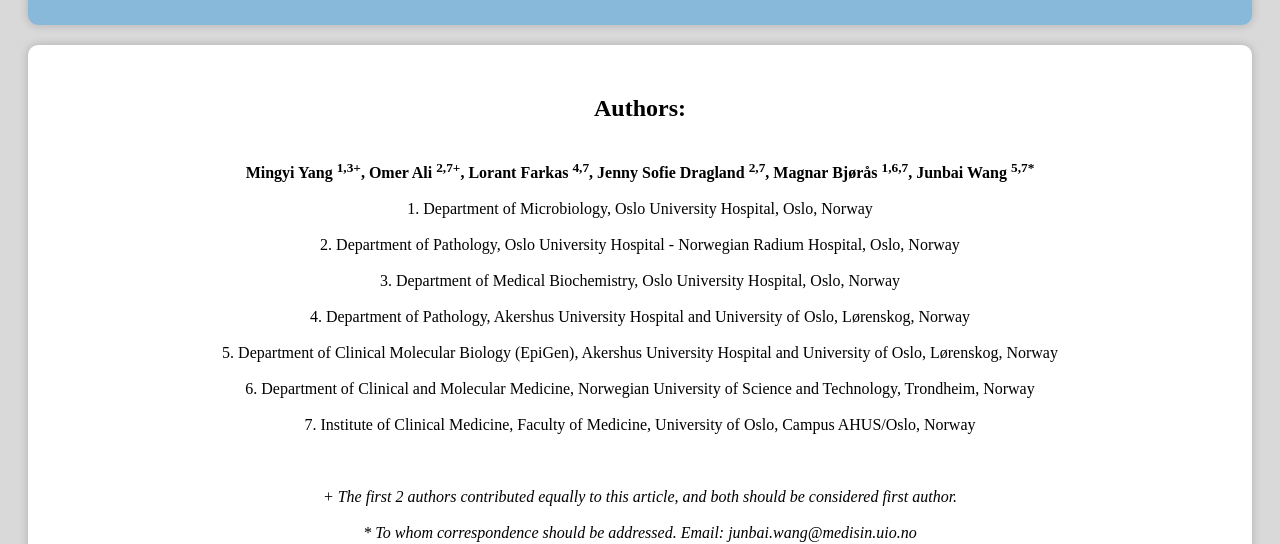
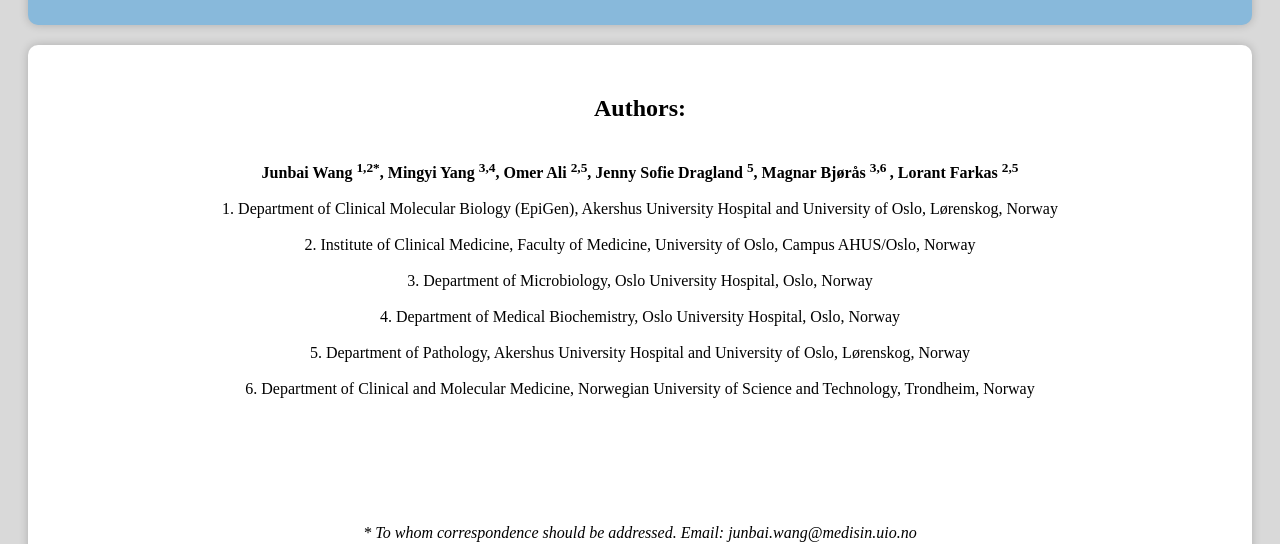
Before and after one commit to dds-analysis/dds, a plain HTML site: page index.html in a window 1280 px wide. Shown: the part 260-804 px from the top of the page. Drawn offline with Linux system fonts and the light colour scheme.

Commit message:
Update index.html

```diff
--- a/index.html
+++ b/index.html
@@ -39,25 +39,25 @@
 </h2>
             <p class="center-align">
                 <br>
-               <strong> Mingyi Yang <sup>1,3+</sup>, Omer Ali <sup>2,7+</sup>, Lorant Farkas <sup>4,7</sup>, Jenny Sofie Dragland <sup>2,7</sup>, Magnar Bjørås <sup>1,6,7</sup>, Junbai Wang <sup>5,7*</sup></strong>
+               <strong> Junbai Wang <sup>1,2*</sup>, Mingyi Yang <sup>3,4</sup>, Omer Ali <sup>2,5</sup>, Jenny Sofie Dragland <sup>5</sup>, Magnar Bjørås <sup>3,6 </sup>, Lorant Farkas <sup>2,5</sup></strong>
                <br>
-                <br>1. Department of Microbiology, Oslo University Hospital, Oslo, Norway
+                <br> 1. Department of Clinical Molecular Biology (EpiGen), Akershus University Hospital and University of Oslo, Lørenskog, Norway
                 <br>
-                <br>2. Department of Pathology, Oslo University Hospital - Norwegian Radium Hospital, Oslo, Norway
+                <br> 2. Institute of Clinical Medicine, Faculty of Medicine, University of Oslo, Campus AHUS/Oslo, Norway
                 <br>
-                <br>3. Department of Medical Biochemistry, Oslo University Hospital, Oslo, Norway
+                <br> 3. Department of Microbiology, Oslo University Hospital, Oslo, Norway
                 <br>
-                <br>4. Department of Pathology, Akershus University Hospital and University of Oslo, Lørenskog, Norway
+                <br> 4. Department of Medical Biochemistry, Oslo University Hospital, Oslo, Norway
                 <br>
-                <br>5. Department of Clinical Molecular Biology (EpiGen), Akershus University Hospital and University of Oslo, Lørenskog, Norway
+                <br> 5. Department of Pathology, Akershus University Hospital and University of Oslo, Lørenskog, Norway
                 <br>
                 <br>6. Department of Clinical and Molecular Medicine, Norwegian University of Science and Technology, Trondheim, Norway
                 <br>
-                <br>7. Institute of Clinical Medicine, Faculty of Medicine, University of Oslo, Campus AHUS/Oslo, Norway
+                <br>
             	<br>
                 <br>
                 <br>
-                <em>	<br>+ The first 2 authors contributed equally to this article, and both should be considered first author.
+                <em>	<br>
                 	<br>
                     <br>* To whom correspondence should be addressed. Email: junbai.wang@medisin.uio.no
                 </em>
```
